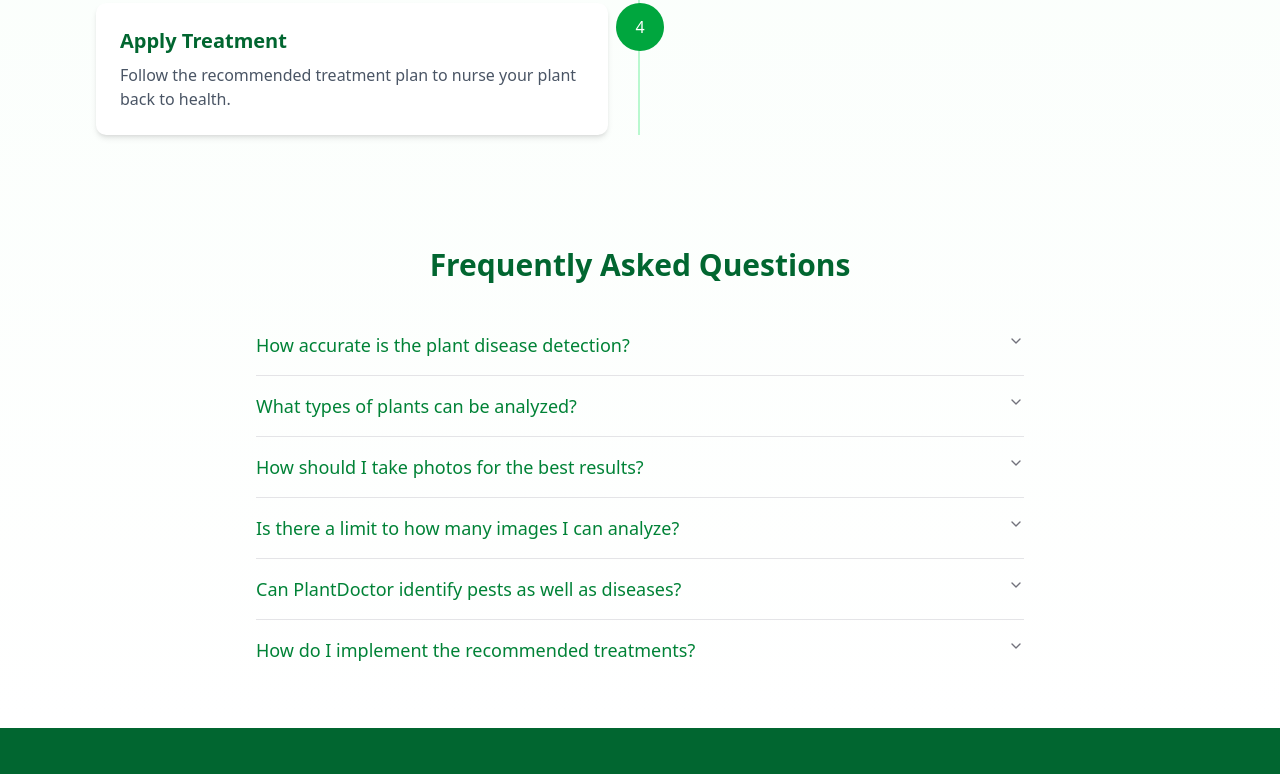
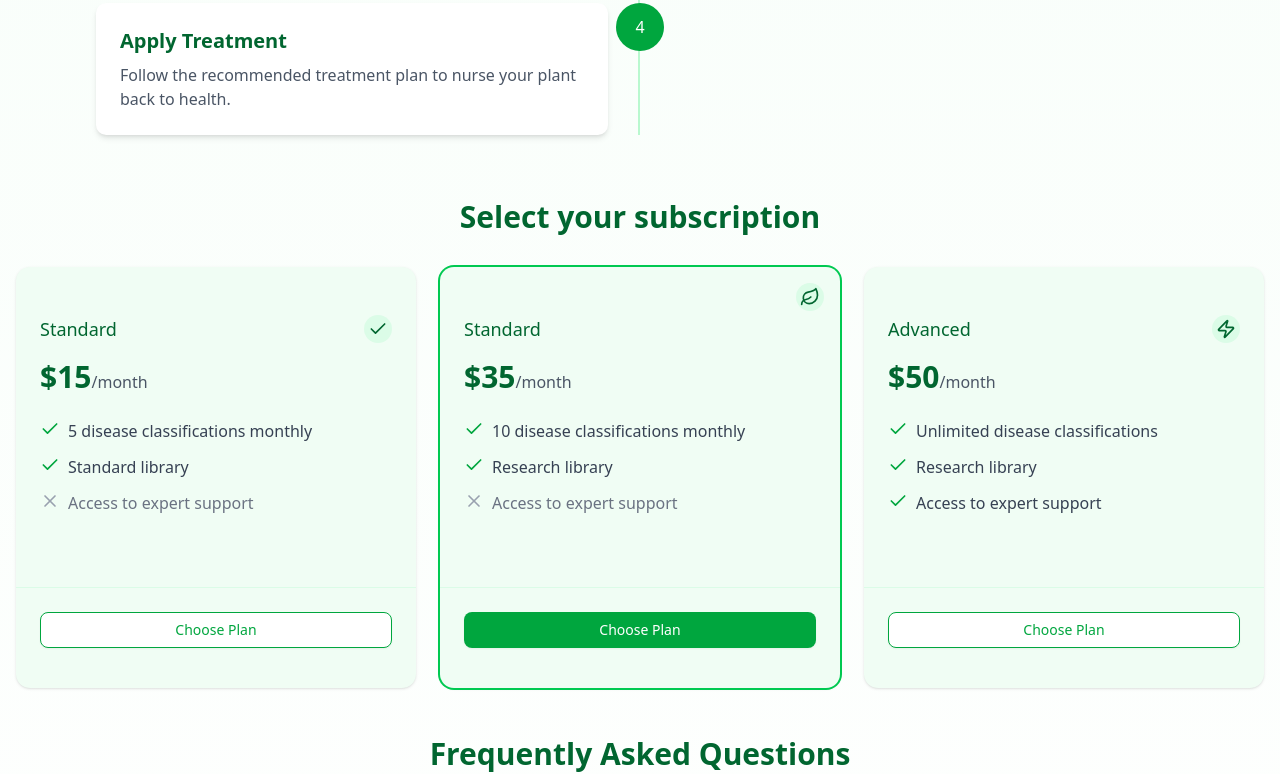
Before and after one commit to PustamRai/plant-doctor, a Next.js app: page / in a window 1280 px wide. Shown: the part 2000-2774 px from the top of the page. Built offline with nearby package versions, Linux system fonts and the light colour scheme.

Commit message:
add subscription plan component

```diff
--- a/src/app/analyse-plant/page.js
+++ b/src/app/analyse-plant/page.js
@@ -10,7 +10,7 @@ export default function AnalyzePlant() {
       </h2>
 
       {/* upload image and chat with AI */}
-      <div className="mx-auto rounded-xl bg-white p-8 shadow-lg flex justify-center items-center gap-10">
+      <div className="mx-auto rounded-xl bg-white p-8 shadow-lg sm:flex flex-col justify-center items-center gap-4">
         <div>
           <UploadForm />
         </div>
--- a/src/app/page.js
+++ b/src/app/page.js
@@ -2,6 +2,7 @@ import { FAQ } from "@/components/FAQ";
 import { Features } from "@/components/Features";
 import { Hero } from "@/components/Hero";
 import { HowItWorks } from "@/components/HowItWorks";
+import SubscriptionPlans from "@/components/SubscriptionPlan";
 // import { Testimonials } from "@/components/Testimonials";
 
 export default function Home() {
@@ -31,6 +32,10 @@ export default function Home() {
           <div className="container mx-auto px-4">{/* <Testimonials /> */}</div>
         </section>
 
+        <section id="subscription-plan" className="container mx-auto px-4">
+          <SubscriptionPlans />
+        </section>
+
         <section id="faq" className="container mx-auto px-4">
           <FAQ />
         </section>
--- /dev/null
+++ b/src/components/SubscriptionPlan.js
@@ -0,0 +1,121 @@
+import { Button } from "@/components/ui/button";
+import { Card, CardContent, CardFooter } from "@/components/ui/card";
+import { CheckIcon, XIcon, LeafIcon, ZapIcon } from "lucide-react";
+
+export default function SubscriptionPlans() {
+  const plans = [
+    {
+      name: "Standard",
+      price: "$15",
+      period: "/month",
+      features: [
+        { name: "5 disease classifications monthly", included: true },
+        { name: "Standard library", included: true },
+        { name: "Access to expert support", included: false },
+      ],
+      icon: <CheckIcon className="h-5 w-5 text-green-800" />,
+      popular: false,
+      buttonVariant: "outline",
+    },
+    {
+      name: "Standard",
+      price: "$35",
+      period: "/month",
+      features: [
+        { name: "10 disease classifications monthly", included: true },
+        { name: "Research library", included: true },
+        { name: "Access to expert support", included: false },
+      ],
+      icon: <LeafIcon className="h-5 w-5 text-green-800" />,
+      popular: true,
+      buttonVariant: "default",
+    },
+    {
+      name: "Advanced",
+      price: "$50",
+      period: "/month",
+      features: [
+        { name: "Unlimited disease classifications", included: true },
+        { name: "Research library", included: true },
+        { name: "Access to expert support", included: true },
+      ],
+      icon: <ZapIcon className="h-5 w-5 text-green-800" />,
+      popular: false,
+      buttonVariant: "outline",
+    },
+  ];
+
+  return (
+    <div className="w-full">
+      <h2 className="mb-8 text-center text-3xl font-bold text-green-800">
+        Select your subscription
+      </h2>
+      <div className="grid gap-6 md:grid-cols-3">
+        {plans.map((plan, index) => (
+          <Card
+            key={index}
+            className={`overflow-hidden border-0 bg-green-50 shadow-sm transition-all hover:shadow-md ${
+              plan.popular ? "relative ring-2 ring-green-500" : ""
+            }`}
+          >
+            {plan.popular && (
+              <div className="absolute right-4 top-4 rounded-full bg-green-100 p-1">
+                {plan.icon}
+              </div>
+            )}
+            <CardContent className="p-6">
+              <div className="mb-4 flex items-center justify-between">
+                <div>
+                  <h3 className="text-lg font-medium text-green-800">
+                    {plan.name}
+                  </h3>
+                </div>
+                {!plan.popular && (
+                  <div className="rounded-full bg-green-100 p-1">
+                    {plan.icon}
+                  </div>
+                )}
+              </div>
+              <div className="mb-6">
+                <span className="text-3xl font-bold text-green-800">
+                  {plan.price}
+                </span>
+                <span className="text-gray-600">{plan.period}</span>
+              </div>
+              <ul className="mb-6 space-y-3">
+                {plan.features.map((feature, featureIndex) => (
+                  <li key={featureIndex} className="flex items-start">
+                    {feature.included ? (
+                      <CheckIcon className="mr-2 h-5 w-5 flex-shrink-0 text-green-600" />
+                    ) : (
+                      <XIcon className="mr-2 h-5 w-5 flex-shrink-0 text-gray-400" />
+                    )}
+                    <span
+                      className={
+                        feature.included ? "text-gray-700" : "text-gray-500"
+                      }
+                    >
+                      {feature.name}
+                    </span>
+                  </li>
+                ))}
+              </ul>
+            </CardContent>
+            <CardFooter className="border-t border-green-100 bg-green-50 px-6 py-4">
+              <Button
+                variant={plan.buttonVariant}
+                className={`w-full ${
+                  plan.popular
+                    ? "bg-green-600 text-white hover:bg-green-700"
+                    : "border-green-600 text-green-600 hover:bg-green-100"
+                }`}
+              >
+                Choose Plan
+              </Button>
+            </CardFooter>
+          </Card>
+        ))}
+      </div>
+    </div>
+  );
+}
--- a/src/components/layout/Navbar.js
+++ b/src/components/layout/Navbar.js
@@ -12,7 +12,7 @@ export function Navbar() {
     { name: "Home", href: "/" },
     { name: "Features", href: "/#features" },
     { name: "How It Works", href: "/#how-it-works" },
-    { name: "Analyze Plant", href: "/#analyse-plant" },
+    { name: "Subscription", href: "/#subscription-plan" },
     { name: "FAQ", href: "/#faq" },
   ];
 
```
